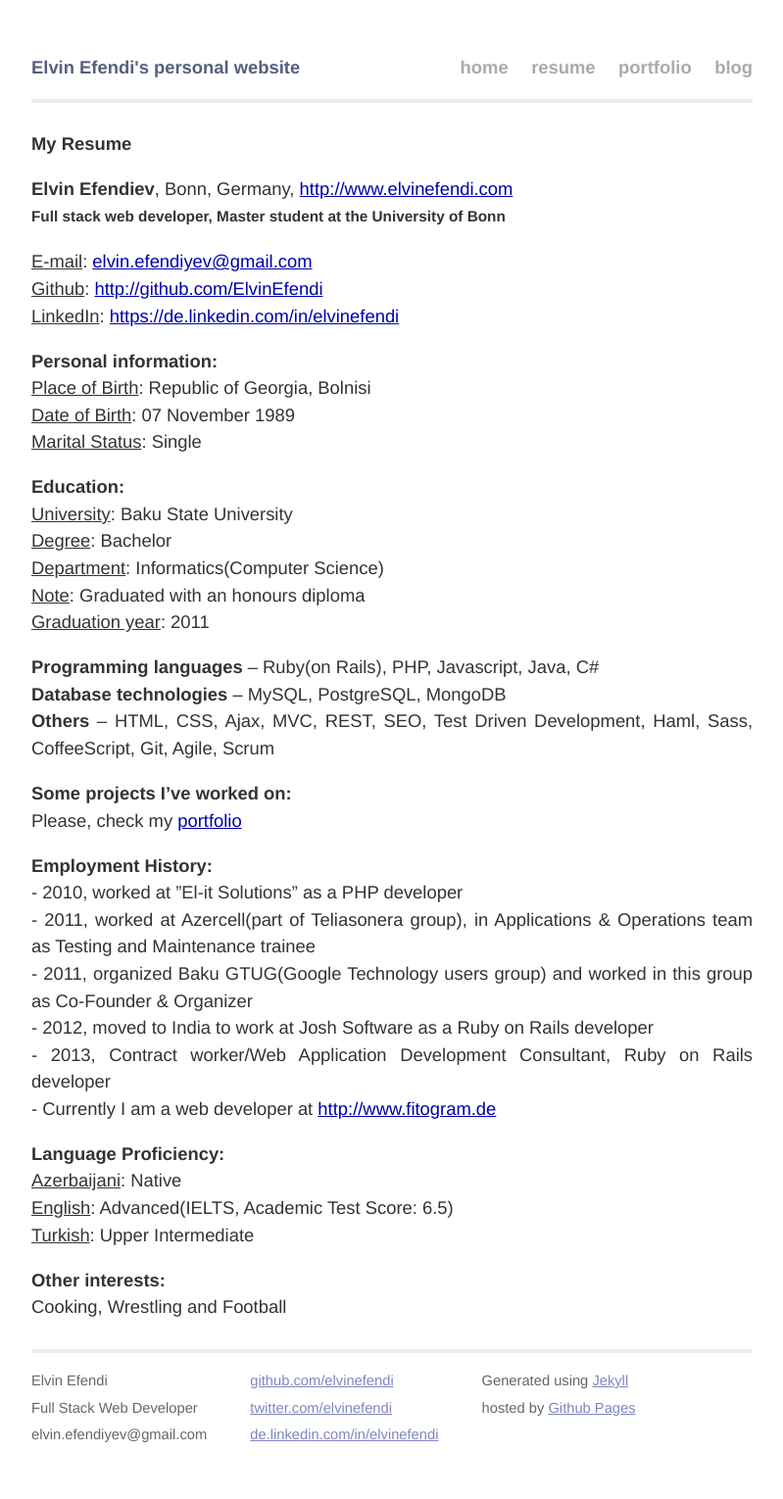
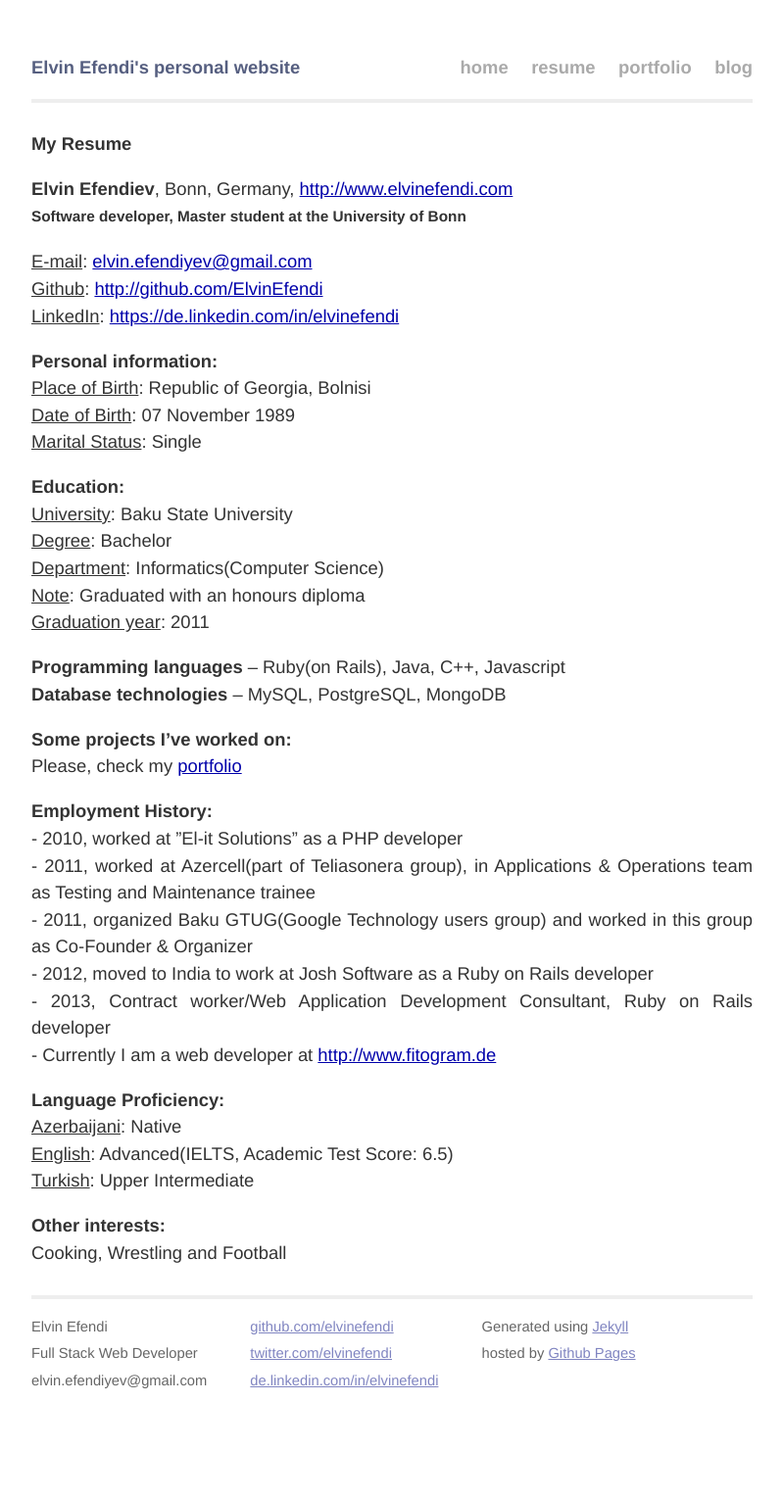
Before and after one commit to ElvinEfendi/elvinefendi.github.io, a Jekyll site: the page built from resume.html, in a window 1280 px wide. Shown: the whole page at 98% size, without its empty margins (240-1039 px from the left). Built offline with Jekyll 4.4.1, drawn with Linux system fonts in a browser that asks for light colours; Markdown is read by kramdown in place of the engine named in the settings; after the commit the page ends 1475 px from its top, so only the background shows below that.

Commit message:
updated description and resume

```diff
--- /dev/null
+++ b/Gemfile
@@ -0,0 +1,2 @@
+source 'https://rubygems.org'
+gem 'github-pages'
--- a/_config.yml
+++ b/_config.yml
@@ -1,3 +1,3 @@
 name: Elvin Efendi's personal website
 markdown: redcarpet
-pygments: true
+highlighter: pygments
--- a/index.html
+++ b/index.html
@@ -6,7 +6,7 @@
 <div id="home">
   <h1>Welcome!</h1>
   <p>
-    I am a software developer passionate about science, entrepreneurship, startups, new technologies and cooking.
+    I am a software developer passionate about science, technology, startups, and wrestling.
     During past several years I've been mostly doing web development using Ruby on Rails and related technologies.
     Currently I pursue master's degree at The University of Bonn, Computer Science department. My main focus in
     the university is Intelligent Systems(Machine Learning, Data Mining). I've done several consulting jobs for companies
--- a/resume.html
+++ b/resume.html
@@ -7,7 +7,7 @@
   <h1>My Resume</h1>
   <p>
 	  <strong>Elvin Efendiev</strong>, Bonn, Germany, <a href="http://www.elvinefendi.com">http://www.elvinefendi.com</a><br />
-    <strong><small>Full stack web developer, Master student at the University of Bonn</small></strong>
+    <strong><small>Software developer, Master student at the University of Bonn</small></strong>
   </p>
 	<p>
 		<u>E-mail</u>: <a href="mailto:elvin.efendiyev@gmail.com">elvin.efendiyev@gmail.com</a><br />
@@ -29,9 +29,8 @@
 		<u>Graduation year</u>: 2011
 	</p>
 	<p>
-		<strong>Programming languages</strong> – Ruby(on Rails), PHP, Javascript, Java, C#<br />
+		<strong>Programming languages</strong> – Ruby(on Rails), Java, C++, Javascript<br />
 		<strong>Database technologies</strong> – MySQL, PostgreSQL, MongoDB<br />
-		<strong>Others</strong> – HTML, CSS, Ajax, MVC, REST, SEO, Test Driven Development, Haml, Sass, CoffeeScript, Git, Agile, Scrum
 	</p>
 	<p>
 		<strong>Some projects I’ve worked on:</strong><br />
```
Also changed, not shown: Gemfile.lock (added).
